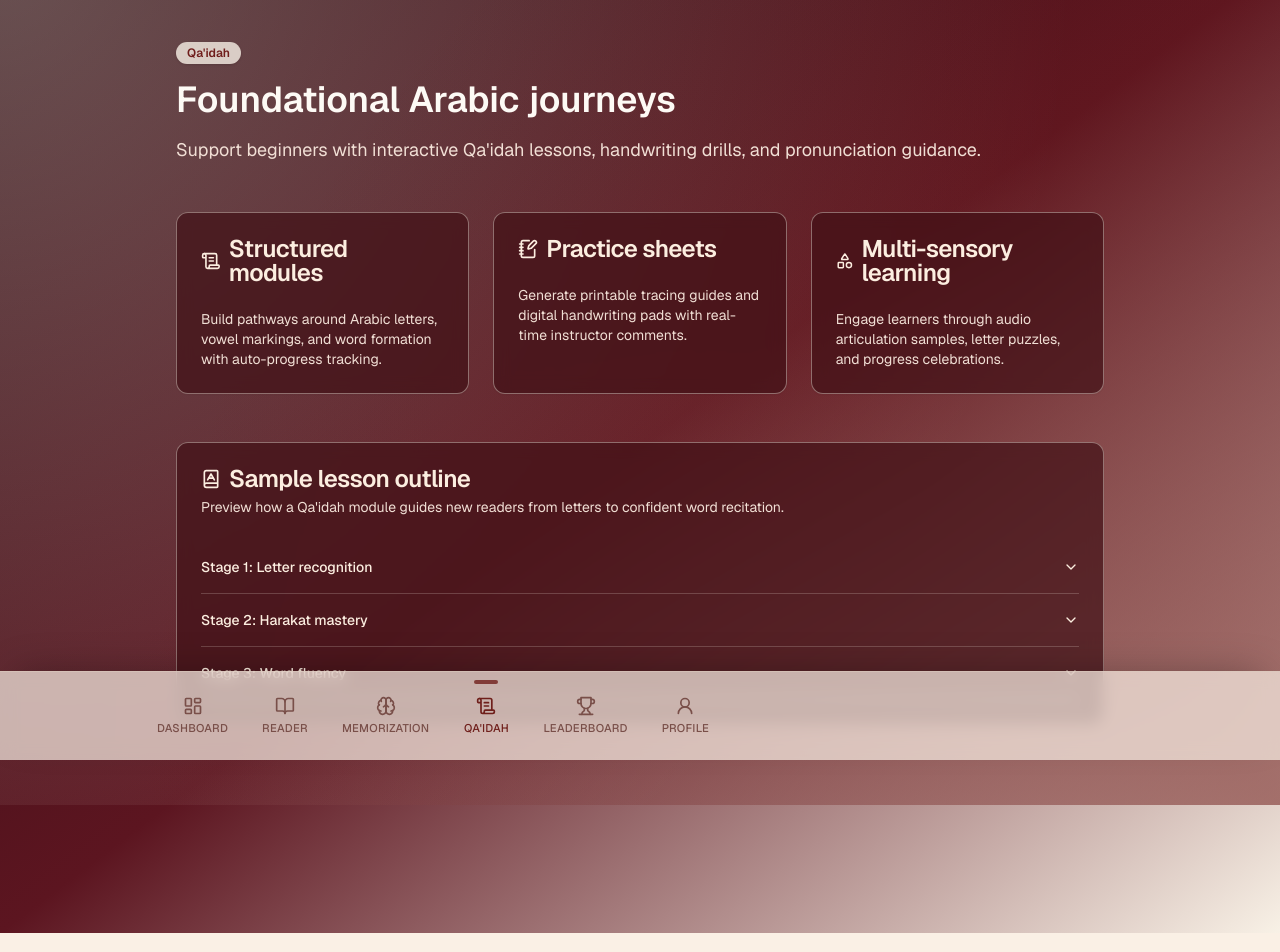
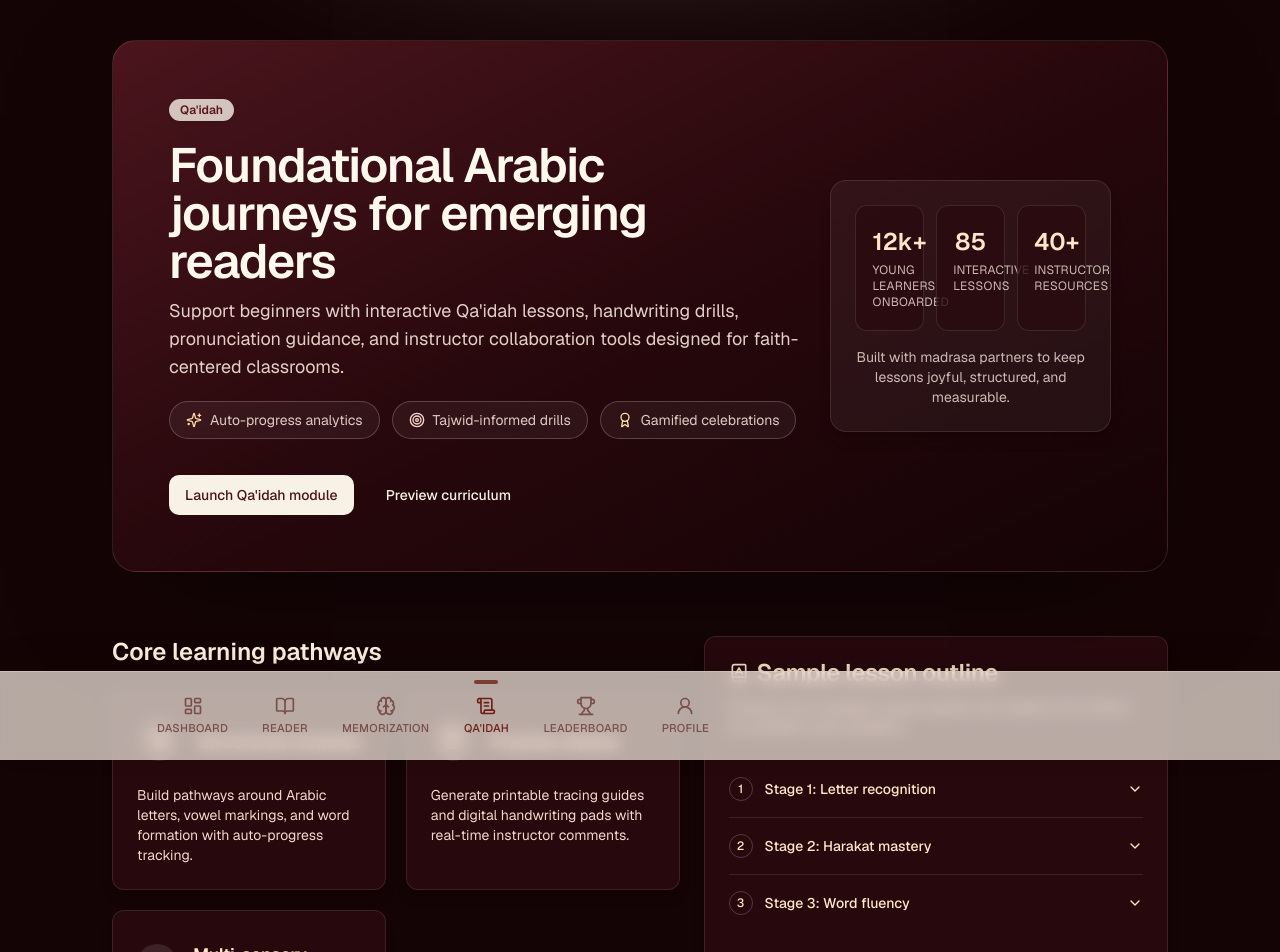
Before and after one commit to umarmf343/Alfawz-PluginG, a Next.js app: page /qaidah in a window 1280 px wide. Shown: the part 40-992 px from the top of the page. Built offline with nearby package versions, Linux system fonts and the light colour scheme.

Commit message:
Enhance Qa'idah page styling

```diff
--- a/app/qaidah/page.tsx
+++ b/app/qaidah/page.tsx
@@ -1,102 +1,240 @@
 import { Badge } from "@/components/ui/badge"
+import { Button } from "@/components/ui/button"
 import { Card, CardContent, CardDescription, CardHeader, CardTitle } from "@/components/ui/card"
 import { Accordion, AccordionContent, AccordionItem, AccordionTrigger } from "@/components/ui/accordion"
-import { BookA, NotebookPen, ScrollText, Shapes } from "lucide-react"
+import {
+  Award,
+  BookA,
+  Globe2,
+  Headphones,
+  NotebookPen,
+  ScrollText,
+  Shapes,
+  Sparkles,
+  Target,
+  Users,
+} from "lucide-react"
 
 export default function QaidahPage() {
+  const highlightStats = [
+    { label: "Young learners onboarded", value: "12k+" },
+    { label: "Interactive lessons", value: "85" },
+    { label: "Instructor resources", value: "40+" },
+  ]
+
+  const coreFeatures = [
+    {
+      title: "Structured modules",
+      description:
+        "Build pathways around Arabic letters, vowel markings, and word formation with auto-progress tracking.",
+      icon: ScrollText,
+    },
+    {
+      title: "Practice sheets",
+      description:
+        "Generate printable tracing guides and digital handwriting pads with real-time instructor comments.",
+      icon: NotebookPen,
+    },
+    {
+      title: "Multi-sensory learning",
+      description:
+        "Engage learners through audio articulation samples, letter puzzles, and progress celebrations.",
+      icon: Shapes,
+    },
+  ]
+
+  const supportPillars = [
+    {
+      title: "Responsive tutoring",
+      description: "In-app annotation, checkpoints, and weekly feedback summaries for guardians.",
+      icon: Users,
+    },
+    {
+      title: "Audio articulation lab",
+      description: "Native reciter pronunciations, slow-play controls, and mouth positioning guides.",
+      icon: Headphones,
+    },
+    {
+      title: "Global curriculum",
+      description: "Mapped to popular Qa'idah texts with localization-ready terminology and fonts.",
+      icon: Globe2,
+    },
+  ]
+
+  const lessonStages = [
+    {
+      id: "stage-1",
+      title: "Stage 1: Letter recognition",
+      summary: "Introduce isolated letter forms with colour-coded articulation points.",
+      details: "Play call-and-response audio drills featuring native reciters.",
+    },
+    {
+      id: "stage-2",
+      title: "Stage 2: Harakat mastery",
+      summary: "Blend short vowels with letters and reinforce through handwriting strokes.",
+      details: "Unlock formative quizzes that auto-grade and notify guardians.",
+    },
+    {
+      id: "stage-3",
+      title: "Stage 3: Word fluency",
+      summary: "Practice joining letters into full words with tajwid-friendly pacing.",
+      details: "Celebrate mastery with certificates and unlock the full reader module.",
+    },
+  ]
+
   return (
-    <main className="min-h-screen bg-gradient-to-br from-[#2a0b11] via-[#5c1520] to-[#f8f1e6] pb-32 text-[#f8f1e6]">
-      <div className="relative overflow-hidden">
+    <main className="relative min-h-screen overflow-hidden bg-[#150406] text-[#f8f1e6]">
       <div
-          className="pointer-events-none absolute inset-0 bg-[radial-gradient(circle_at_top_left,_rgba(248,241,230,0.3),_transparent_70%)]"
+        className="pointer-events-none absolute inset-x-0 top-[-25%] h-[480px] rounded-full bg-[radial-gradient(circle,_rgba(248,241,230,0.22)_0%,_rgba(248,241,230,0)_70%)] blur-3xl"
         aria-hidden="true"
       />
       <div
-          className="pointer-events-none absolute inset-0 bg-[radial-gradient(circle_at_bottom_right,_rgba(111,29,27,0.55),_transparent_75%)]"
+        className="pointer-events-none absolute bottom-[-30%] right-[-10%] h-[520px] w-[520px] rounded-full bg-[radial-gradient(circle,_rgba(173,54,52,0.35)_0%,_rgba(173,54,52,0)_70%)] blur-3xl"
         aria-hidden="true"
       />
-        <div className="relative mx-auto flex max-w-5xl flex-col gap-12 px-6 py-20 lg:px-12">
-          <header className="space-y-4">
-            <Badge className="w-fit bg-[#f8f1e6]/80 text-[#6f1d1b] shadow">Qa'idah</Badge>
-            <h1 className="text-4xl font-semibold text-[#fdfaf5]">Foundational Arabic journeys</h1>
-            <p className="text-lg text-[#f1dfd5]">
-              Support beginners with interactive Qa'idah lessons, handwriting drills, and pronunciation guidance.
+
+      <div className="relative mx-auto flex max-w-6xl flex-col gap-16 px-6 py-20 lg:px-12">
+        <header className="overflow-hidden rounded-3xl border border-white/10 bg-gradient-to-br from-[#511720]/90 via-[#28080c]/95 to-[#140306]/95 p-10 shadow-[0_35px_120px_-40px_rgba(0,0,0,0.6)] sm:p-14">
+          <div className="flex flex-col gap-8 md:flex-row md:items-center md:justify-between">
+            <div className="space-y-5 max-w-2xl">
+              <Badge className="w-fit bg-[#f8f1e6]/80 text-[#5b1618] shadow">Qa'idah</Badge>
+              <div className="space-y-3">
+                <h1 className="text-4xl font-semibold tracking-tight text-[#fff8ed] sm:text-5xl">
+                  Foundational Arabic journeys for emerging readers
+                </h1>
+                <p className="text-lg text-[#f6e5db]/90">
+                  Support beginners with interactive Qa'idah lessons, handwriting drills, pronunciation guidance, and
+                  instructor collaboration tools designed for faith-centered classrooms.
                 </p>
+              </div>
+              <div className="flex flex-wrap gap-3 text-sm text-[#f1dfd5]/90">
+                <div className="flex items-center gap-2 rounded-full border border-white/20 bg-white/5 px-4 py-2">
+                  <Sparkles className="h-4 w-4 text-[#ffd6a5]" aria-hidden />
+                  <span>Auto-progress analytics</span>
+                </div>
+                <div className="flex items-center gap-2 rounded-full border border-white/20 bg-white/5 px-4 py-2">
+                  <Target className="h-4 w-4 text-[#fcd5ce]" aria-hidden />
+                  <span>Tajwid-informed drills</span>
+                </div>
+                <div className="flex items-center gap-2 rounded-full border border-white/20 bg-white/5 px-4 py-2">
+                  <Award className="h-4 w-4 text-[#ffe0a3]" aria-hidden />
+                  <span>Gamified celebrations</span>
+                </div>
+              </div>
+              <div className="flex flex-wrap items-center gap-4 pt-4">
+                <Button className="bg-[#f8f1e6] text-[#4c1417] hover:bg-[#f8f1e6]/90">Launch Qa'idah module</Button>
+                <Button variant="ghost" className="text-[#f8f1e6] hover:bg-white/10">
+                  Preview curriculum
+                </Button>
+              </div>
+            </div>
+            <div className="flex flex-col gap-4 rounded-2xl border border-white/10 bg-white/5 p-6 text-center text-[#fceee0]/90 shadow-lg">
+              <div className="mx-auto grid w-full max-w-xs grid-cols-3 gap-3">
+                {highlightStats.map((stat) => (
+                  <div key={stat.label} className="rounded-xl border border-white/10 bg-[#2a0c10]/80 px-4 py-5">
+                    <p className="text-2xl font-semibold text-[#ffe6c7]">{stat.value}</p>
+                    <p className="mt-1 text-xs uppercase tracking-wide text-[#f6e5db]/80">{stat.label}</p>
+                  </div>
+                ))}
+              </div>
+              <p className="text-sm text-[#f6e5db]/80">
+                Built with madrasa partners to keep lessons joyful, structured, and measurable.
+              </p>
+            </div>
+          </div>
         </header>
 
-          <section className="grid gap-6 md:grid-cols-3">
-            <Card className="border-[#f8f1e6]/40 bg-[#401016]/70 text-[#fceee0] backdrop-blur">
-              <CardHeader>
-                <CardTitle className="flex items-center gap-2 text-[#fceee0]">
-                  <ScrollText className="h-5 w-5" aria-hidden />
-                  Structured modules
-                </CardTitle>
+        <section className="grid gap-6 lg:grid-cols-[1.1fr_0.9fr]">
+          <div className="space-y-6">
+            <h2 className="text-2xl font-semibold text-[#fff4dd]">Core learning pathways</h2>
+            <div className="grid gap-5 sm:grid-cols-2">
+              {coreFeatures.map((feature) => (
+                <Card
+                  key={feature.title}
+                  className="group border-white/10 bg-[#2b0b10]/80 text-[#fceee0] shadow-lg transition hover:-translate-y-1 hover:border-white/20 hover:bg-[#341017]/90"
+                >
+                  <CardHeader className="flex flex-row items-center gap-4">
+                    <div className="flex h-11 w-11 items-center justify-center rounded-full bg-white/10 text-[#ffd6a5]">
+                      <feature.icon className="h-5 w-5" aria-hidden />
+                    </div>
+                    <CardTitle className="text-lg font-semibold text-[#ffe6c7]">{feature.title}</CardTitle>
                   </CardHeader>
-              <CardContent className="text-sm text-[#f1dfd5]">
-                Build pathways around Arabic letters, vowel markings, and word formation with auto-progress tracking.
-              </CardContent>
+                  <CardContent className="text-sm text-[#f3d7cb]">{feature.description}</CardContent>
                 </Card>
-            <Card className="border-[#f8f1e6]/40 bg-[#401016]/70 text-[#fceee0] backdrop-blur">
-              <CardHeader>
-                <CardTitle className="flex items-center gap-2 text-[#fceee0]">
-                  <NotebookPen className="h-5 w-5" aria-hidden />
-                  Practice sheets
-                </CardTitle>
-              </CardHeader>
-              <CardContent className="text-sm text-[#f1dfd5]">
-                Generate printable tracing guides and digital handwriting pads with real-time instructor comments.
-              </CardContent>
-            </Card>
-            <Card className="border-[#f8f1e6]/40 bg-[#401016]/70 text-[#fceee0] backdrop-blur">
-              <CardHeader>
-                <CardTitle className="flex items-center gap-2 text-[#fceee0]">
-                  <Shapes className="h-5 w-5" aria-hidden />
-                  Multi-sensory learning
-                </CardTitle>
-              </CardHeader>
-              <CardContent className="text-sm text-[#f1dfd5]">
-                Engage learners through audio articulation samples, letter puzzles, and progress celebrations.
-              </CardContent>
-            </Card>
-          </section>
-
-          <Card className="border-[#f8f1e6]/40 bg-[#401016]/70 text-[#fceee0] backdrop-blur">
-            <CardHeader>
-              <CardTitle className="flex items-center gap-2 text-[#fceee0]">
+              ))}
+            </div>
+          </div>
+          <Card className="border-white/10 bg-[#2b0b10]/80 text-[#fceee0] shadow-lg">
+            <CardHeader className="space-y-3">
+              <CardTitle className="flex items-center gap-2 text-[#ffe6c7]">
                 <BookA className="h-5 w-5" aria-hidden />
                 Sample lesson outline
               </CardTitle>
-              <CardDescription className="text-[#f1dfd5]">
+              <CardDescription className="text-[#f3d7cb]">
                 Preview how a Qa'idah module guides new readers from letters to confident word recitation.
               </CardDescription>
             </CardHeader>
             <CardContent>
               <Accordion type="single" collapsible className="text-sm">
-                <AccordionItem value="stage-1" className="border-b border-[#f8f1e6]/20">
-                  <AccordionTrigger className="text-[#fceee0]">Stage 1: Letter recognition</AccordionTrigger>
-                  <AccordionContent className="space-y-2 bg-[#2d0d11]/70 p-4 text-[#f1dfd5]">
-                    <p>Introduce isolated letter forms with colour-coded articulation points.</p>
-                    <p>Play call-and-response audio drills featuring native reciters.</p>
+                {lessonStages.map((stage, index) => (
+                  <AccordionItem
+                    key={stage.id}
+                    value={stage.id}
+                    className="border-b border-white/10 last:border-none"
+                  >
+                    <AccordionTrigger className="text-left text-[#ffe6c7]">
+                      <span className="flex items-center gap-3">
+                        <span className="flex h-6 w-6 items-center justify-center rounded-full border border-white/20 text-xs text-[#ffe6c7]">
+                          {index + 1}
+                        </span>
+                        {stage.title}
+                      </span>
+                    </AccordionTrigger>
+                    <AccordionContent className="space-y-2 rounded-2xl bg-[#1f070a]/80 p-4 text-[#f3d7cb]">
+                      <p>{stage.summary}</p>
+                      <p className="text-[#f9e8db]/80">{stage.details}</p>
                     </AccordionContent>
                   </AccordionItem>
-                <AccordionItem value="stage-2" className="border-b border-[#f8f1e6]/20">
-                  <AccordionTrigger className="text-[#fceee0]">Stage 2: Harakat mastery</AccordionTrigger>
-                  <AccordionContent className="space-y-2 bg-[#2d0d11]/70 p-4 text-[#f1dfd5]">
-                    <p>Blend short vowels with letters and reinforce through handwriting strokes.</p>
-                    <p>Unlock formative quizzes that auto-grade and notify guardians.</p>
-                  </AccordionContent>
-                </AccordionItem>
-                <AccordionItem value="stage-3">
-                  <AccordionTrigger className="text-[#fceee0]">Stage 3: Word fluency</AccordionTrigger>
-                  <AccordionContent className="space-y-2 bg-[#2d0d11]/70 p-4 text-[#f1dfd5]">
-                    <p>Practice joining letters into full words with tajwid-friendly pacing.</p>
-                    <p>Celebrate mastery with certificates and unlock the full reader module.</p>
-                  </AccordionContent>
-                </AccordionItem>
+                ))}
               </Accordion>
             </CardContent>
           </Card>
+        </section>
+
+        <section className="grid gap-6 lg:grid-cols-3">
+          {supportPillars.map((pillar) => (
+            <Card
+              key={pillar.title}
+              className="border-white/10 bg-gradient-to-br from-[#351016]/90 via-[#2a0b11]/90 to-[#1b0508]/90 text-[#fceee0] shadow-lg"
+            >
+              <CardHeader className="space-y-4">
+                <div className="flex h-12 w-12 items-center justify-center rounded-full border border-white/20 bg-white/5 text-[#ffd6a5]">
+                  <pillar.icon className="h-5 w-5" aria-hidden />
                 </div>
+                <CardTitle className="text-xl font-semibold text-[#ffe6c7]">{pillar.title}</CardTitle>
+              </CardHeader>
+              <CardContent className="text-sm text-[#f3d7cb]">{pillar.description}</CardContent>
+            </Card>
+          ))}
+        </section>
+
+        <section className="overflow-hidden rounded-3xl border border-white/10 bg-gradient-to-br from-[#3a0f14]/90 via-[#21070b]/90 to-[#120205]/95 p-10 text-center shadow-[0_25px_90px_-40px_rgba(0,0,0,0.65)] sm:p-14">
+          <div className="mx-auto flex max-w-3xl flex-col gap-6">
+            <h2 className="text-3xl font-semibold text-[#fff4dd]">Ready to elevate your Qa'idah experience?</h2>
+            <p className="text-base text-[#f3d7cb]">
+              Integrate classroom dashboards, learner badges, and measurable milestones across your community. Our team
+              supports onboarding with curated lesson templates and training for instructors.
+            </p>
+            <div className="flex flex-wrap items-center justify-center gap-4">
+              <Button className="bg-[#f8f1e6] text-[#4c1417] hover:bg-[#f8f1e6]/90">
+                Book an onboarding call
+              </Button>
+              <Button variant="ghost" className="text-[#f8f1e6] hover:bg-white/10">
+                Download overview deck
+              </Button>
+            </div>
+          </div>
+        </section>
       </div>
     </main>
   )
```
Lines whose indentation alone changed are shown as unchanged.
